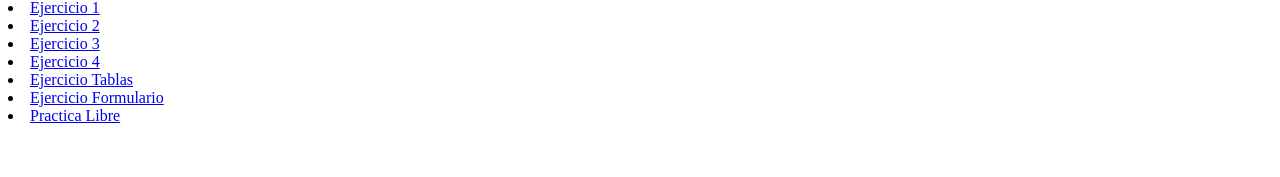
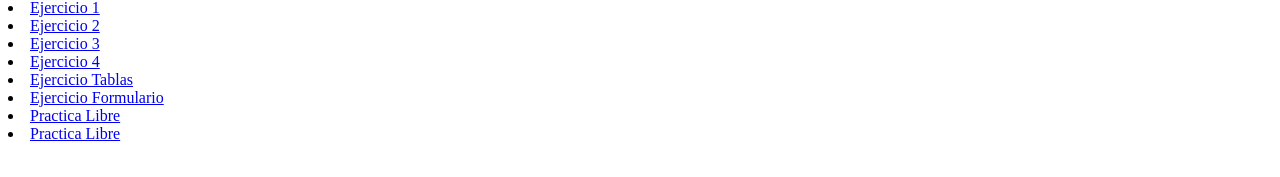
Before and after one commit to oabaorg2004/oabaorg2004.github.io, a plain HTML site: page index.html in a window 1280 px wide. Shown: the part 523-700 px from the top of the page. Drawn offline with Linux system fonts and the light colour scheme.

Commit message:
Update index.html

```diff
--- a/index.html
+++ b/index.html
@@ -21,6 +21,8 @@
                 <li> <a href="tablas.html">Ejercicio Tablas </a> </li>
                 <li> <a href="formulario.html">Ejercicio Formulario </a> </li>
 		<li> <a href="paginaprincipal.html">Practica Libre </a> </li>
+		<li> <a href="formulario2.html">Practica Libre </a> </li>
+
  	</section>
 
 </body>
```
